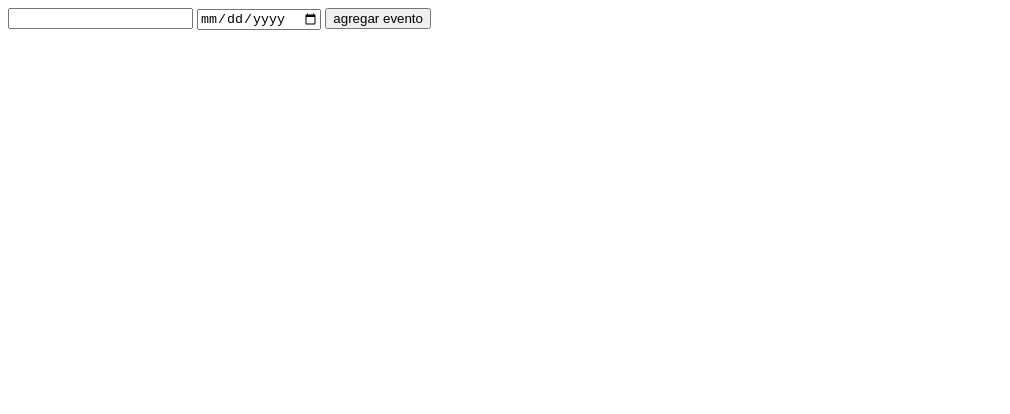
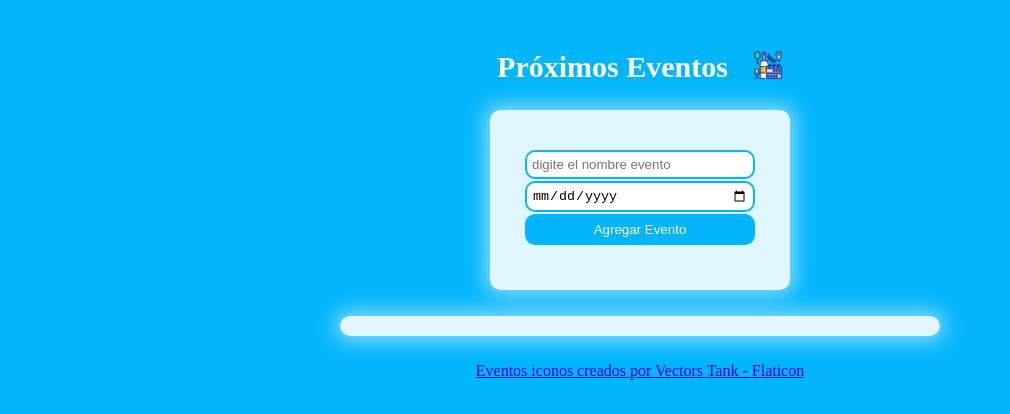
Before and after one commit to bluaxl/javaScript, a plain HTML site: page proyecto9/index.html in a window 1280 px wide. Shown: the whole page, without its empty margins (0-1010 px from the left). Drawn offline with Linux system fonts and the light colour scheme.

Commit message:
proyecto 9

```diff
--- a/proyecto9/css/style.css
+++ b/proyecto9/css/style.css
@@ -0,0 +1,134 @@
+* {
+    padding: 0;
+    margin: 0;
+    box-sizing: border-box;
+}
+
+body {
+    background-color: rgb(3, 182, 252);
+    display: flex;
+    justify-content: center;
+    align-items: center;
+    margin-top: 50px;
+}
+
+.titulo {
+    text-align: center;
+    display: flex;
+    justify-content: center;
+    gap: 25px;
+    width: 100%;
+    color: #fff;
+    font-size: 30px;
+}
+
+.eventos {
+    width: 500px;
+    height: auto;
+    display: flex;
+    flex-direction: column;
+    justify-content: center;
+    align-items: center;
+    gap: 26px;
+}
+
+.formulario {
+    width: 300px;
+    height: 180px;
+    display: flex;
+    align-items: center;
+    justify-content: center;
+    background-color: #ffffffdf;
+    border-radius: 10px;
+    box-shadow: 0 0 20px 5px rgba(255, 255, 255, 0.531);
+}
+
+.formulario form {
+    display: flex;
+    flex-direction: column;
+    align-items: center;
+    gap: 2px;
+    width: 230px;
+    height: 100px;
+}
+
+.formulario form * {
+    width: 100%;
+    border-radius: 10px;
+    padding: 5px;
+    border: 2px solid rgb(3, 182, 252);
+}
+
+#agregar {
+    background-color: rgb(3, 182, 252);
+    padding: 6px;
+    color: #fff;
+    transition: 0.5s;
+}
+
+#agregar:hover {
+    background-color: rgb(4, 152, 210);
+}
+
+.listaEventos2 {
+    width: 600px;
+    height: auto;
+    background-color: #ffffffe1;
+    box-shadow: 0 0 20px 5px rgba(255, 255, 255, 0.531);
+    border-radius: 25px;
+    display: flex;
+    flex-direction: column;
+    align-items: center;
+    justify-content: center;
+    padding: 10px;
+}
+
+.evento {
+    height: 70px;
+    max-width: 100%;
+    display: flex;
+    align-items: center;
+    justify-content: space-evenly;
+    gap: 70px;
+    margin: 10px;
+    padding: 40px 25px;
+    border: 2px solid rgb(3, 182, 252);
+    border-radius: 15px;
+}
+
+.evento .nombreEvento {
+    width: 200px;
+    white-space: nowrap;
+    overflow-x: auto;
+    text-align: center;
+}
+
+.evento .finish {
+    width: 300px;
+}
+
+.days {
+    color: rgb(0, 87, 0);
+    font-size: 25px;
+    text-align: center;
+    font-weight: 600;
+}
+
+.diasFaltantes {
+    text-align: center;
+}
+
+.eliminar {
+    background-color: rgb(4, 255, 4);
+    color: #009;
+    border: none;
+    padding: 13px;
+    border-radius: 5px;
+    transition: 0.2s;
+    cursor: pointer;
+}
+
+.eliminar:hover {
+    background-color: rgb(244, 1, 1);
+    color: #fff;
+}
--- a/proyecto9/index.html
+++ b/proyecto9/index.html
@@ -3,19 +3,28 @@
 <head>
     <meta charset="UTF-8">
     <meta name="viewport" content="width=device-width, initial-scale=1.0">
-    <title>Document</title>
+    <title>To Do List</title>
+    <link rel="stylesheet" href="./css/style.css">
 </head>
 <body>
+
     <div class="eventos">
+        <h2 class="titulo">Próximos Eventos <img width="30px" height="30px" src="./img/logo.png" alt=""></h2>
         <div class="formulario">
-            <form action="">
-                <input type="text" id="nombreEvento">
+            <form>
+                <input type="text" id="nombreEvento" placeholder="digite el nombre evento">
                 <input type="date" id="fechaEvento">
-                <input type="submit" id="agregar" value="agregar evento">
+                <input type="submit" id="agregar" value="Agregar Evento">
             </form>
         </div>
-        <div class="listaEventos2" id="listaEventos"></div>
+        <div class="listaEventos2" id="listaEventos">
+
+        </div>
+        <a href="https://www.flaticon.es/iconos-gratis/eventos" title="eventos iconos">Eventos iconos
+            creados por Vectors Tank - Flaticon</a>
     </div>
-    <script src="./script.js"></script>
+
+
+    <script src="script.js"></script>
 </body>
 </html>
```
Also changed, not shown: proyecto9/img/logo.png (added).
